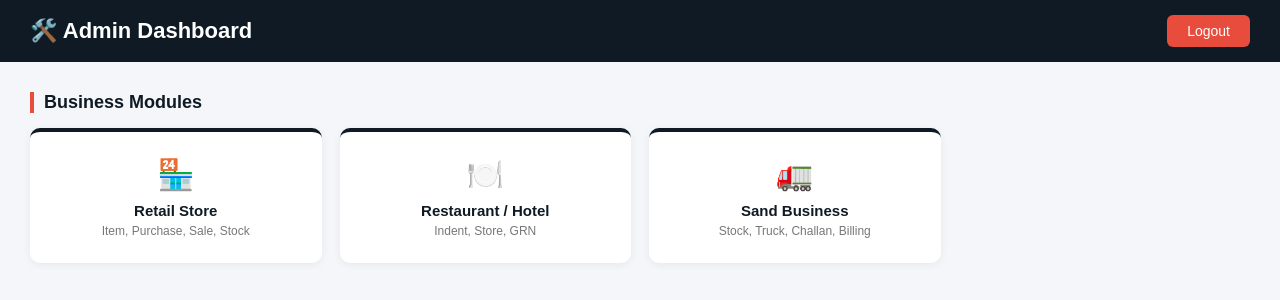
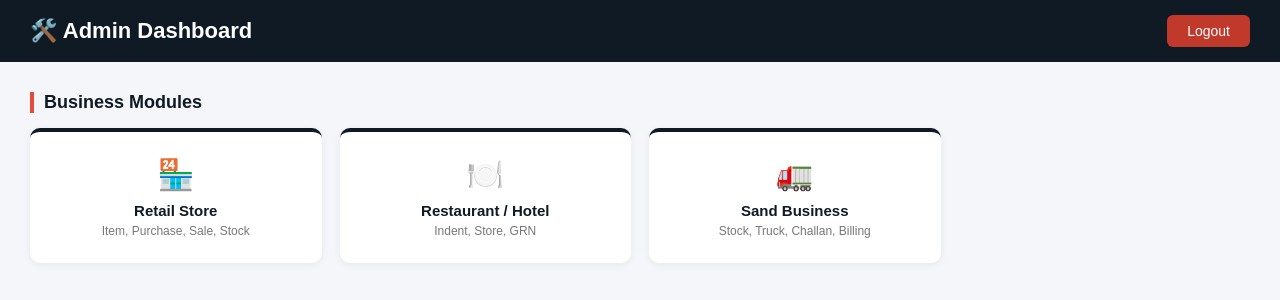
Before and after one commit to IGDIVU/gd-pulse, a Flask app: page /admin in a window 1280 px wide, with the pointer over the restyled element. Shown: the top 300 px of the page. Run offline with Flask 3, Linux system fonts and the light colour scheme; the visitor is signed in with stand-in values (Sample User, id 1); parts of the project's set-up code (start-up, migrations or seed data) failed here and were passed over.

Commit message:
Update admin.html

```diff
--- a/templates/admin.html
+++ b/templates/admin.html
@@ -17,6 +17,7 @@
     border: none; border-radius: 6px; cursor: pointer;
     font-size: 14px; text-decoration: none;
   }
+  .btn:hover { background: #c0392b; }
   main { padding: 30px; }
   .section-title {
     font-size: 18px; margin-bottom: 15px; color: #0f1a24;
```
